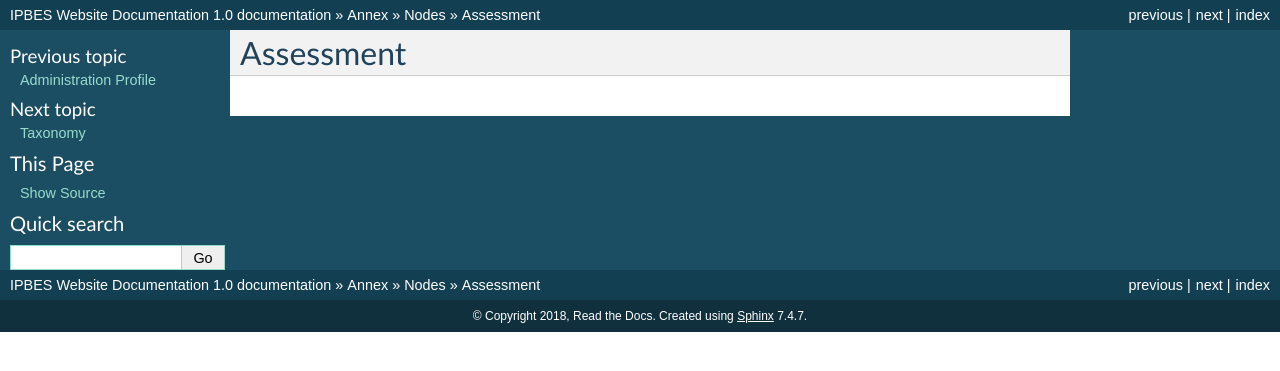
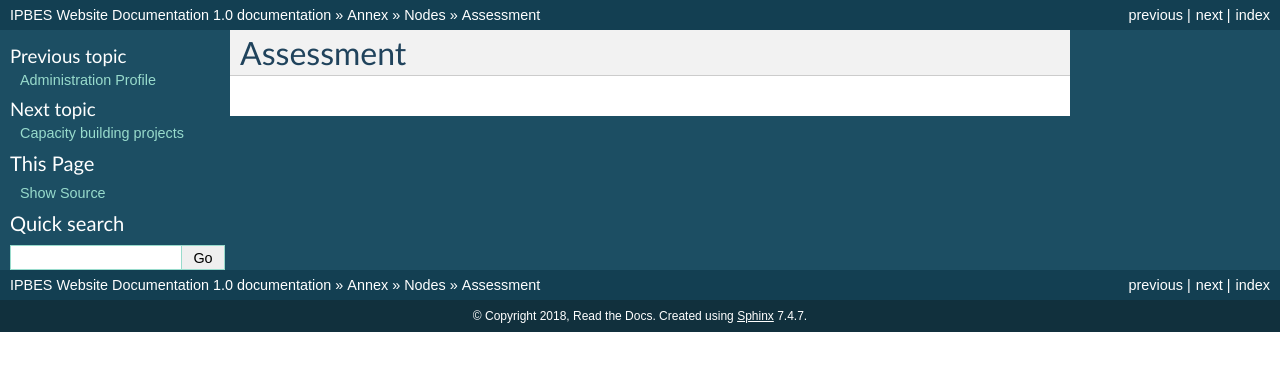
Before and after one commit to ipbes/ipbeswebdocs, a Sphinx documentation site: the page built from docs/annex/nodes/assessment.rst, in a window 1280 px wide. Shown: the top 371 px of the page. Built offline with Sphinx 7.4.7, drawn with Linux system fonts in a browser that asks for light colours; pages that are not in the unit, such as notebooks, are missing from menus.

Commit message:
Update index.rst

```diff
--- a/docs/annex/nodes/index.rst
+++ b/docs/annex/nodes/index.rst
@@ -7,6 +7,6 @@ Nodes
    Accredited Organisation <accredited-organization>
    Administration Profile <administration-profile>
    Assessment <assessment>
-   Capacity Building Projects <capacity building projects>
+   Capacity Building Projects <capacity-building-projects>
    Case study <case study>
    Contact <contact>
```
